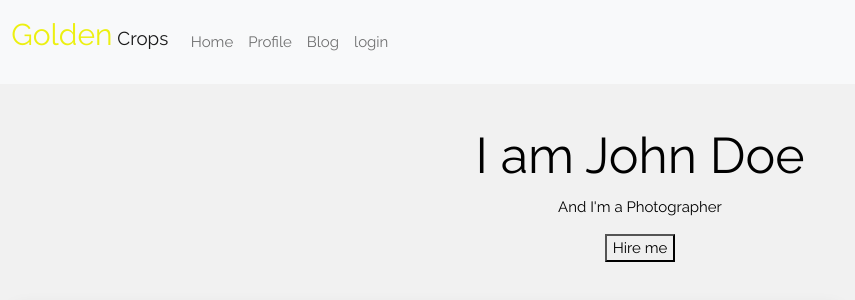
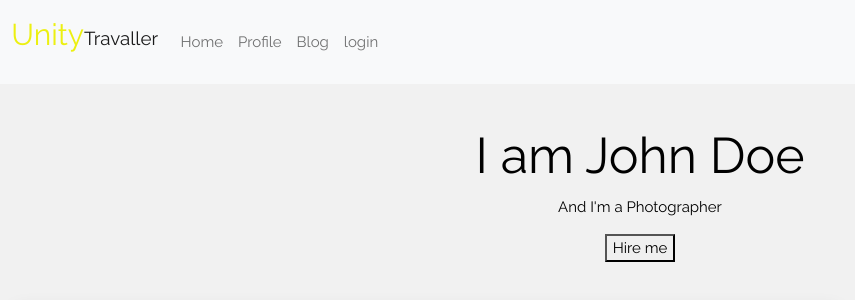
Before and after one commit to mahmud002/Unity_Travailler, a Django app: page / in a window 1280 px wide. Shown: the top 300 px of the page, without its empty margins (0-855 px from the left). Run offline with Django 3.2, Linux system fonts and the light colour scheme.

Commit message:
Mahmud Commit

```diff
--- a/template/base.html
+++ b/template/base.html
@@ -22,7 +22,7 @@
 
     <nav class="navbar navbar-expand-lg navbar-light bg-light">
       <div class="container-fluid">
-        <a class="navbar-brand" href="/"><p style="color:rgb(236, 240, 17);font-size:30px;display:inline-block">Golden</p> Crops</a>
+        <a class="navbar-brand" href="/"><p style="color:rgb(236, 240, 17);font-size:30px;display:inline-block">Unity</p>Travaller</a>
         <button class="navbar-toggler" type="button" data-bs-toggle="collapse" data-bs-target="#navbarSupportedContent" aria-controls="navbarSupportedContent" aria-expanded="false" aria-label="Toggle navigation">
           <span class="navbar-toggler-icon"></span>
         </button>
```
